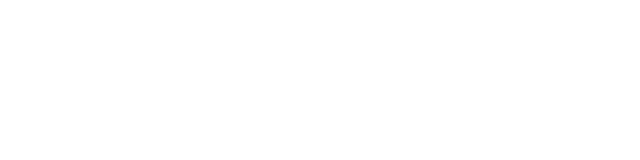
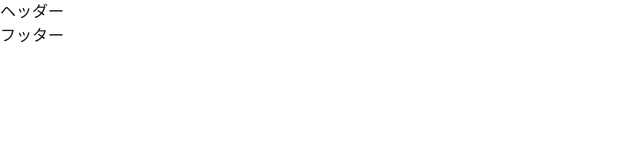
Before and after one commit to fun-developers-hub/janken-v2-frontend, a Next.js app: page / in a window 1280 px wide. Shown: the top 160 px of the page, without its empty margins (0-640 px from the left). Built offline with nearby package versions, Linux system fonts and the light colour scheme.

Commit message:
レイアウトを配置してそれ以外のコンポーネント、コードを削除

```diff
--- /dev/null
+++ b/src/app/components/layouts/Footer.tsx
@@ -0,0 +1,3 @@
+export function Footer() {
+  return <footer>フッター</footer>;
+}
--- /dev/null
+++ b/src/app/components/layouts/Header.tsx
@@ -0,0 +1,3 @@
+export function Header() {
+  return <header>ヘッダー</header>;
+}
--- a/src/app/layout.tsx
+++ b/src/app/layout.tsx
@@ -1,6 +1,8 @@
 import type { Metadata } from "next";
 import { Geist, Geist_Mono } from "next/font/google";
 import "./globals.css";
+import { Header } from "./components/layouts/Header";
+import { Footer } from "./components/layouts/Footer";
 
 const geistSans = Geist({
   variable: "--font-geist-sans",
@@ -24,10 +26,14 @@
 }>) {
   return (
     <html
-      lang="en"
+      lang="ja"
       className={`${geistSans.variable} ${geistMono.variable} h-full antialiased`}
     >
-      <body className="min-h-full flex flex-col">{children}</body>
+      <body className="min-h-full flex flex-col">
+        <Header />
+        <main>{children}</main>
+        <Footer />
+      </body>
     </html>
   );
 }
--- a/src/app/page.tsx
+++ b/src/app/page.tsx
@@ -1,7 +1,5 @@
-import Image from "next/image";
+export default function Page() {
+  return <div>
 
-export default function Home() {
-  return (
-   <div></div>
-  );
+  </div>;
 }
--- a/src/app/types/types.ts
+++ /dev/null
@@ -1 +0,0 @@
-export type Hand = "rock" | "paper" | "scissors";
```
Also changed, not shown: src/app/components/HandButton.tsx (deleted), src/app/components/TextboxFlame.tsx (deleted).
